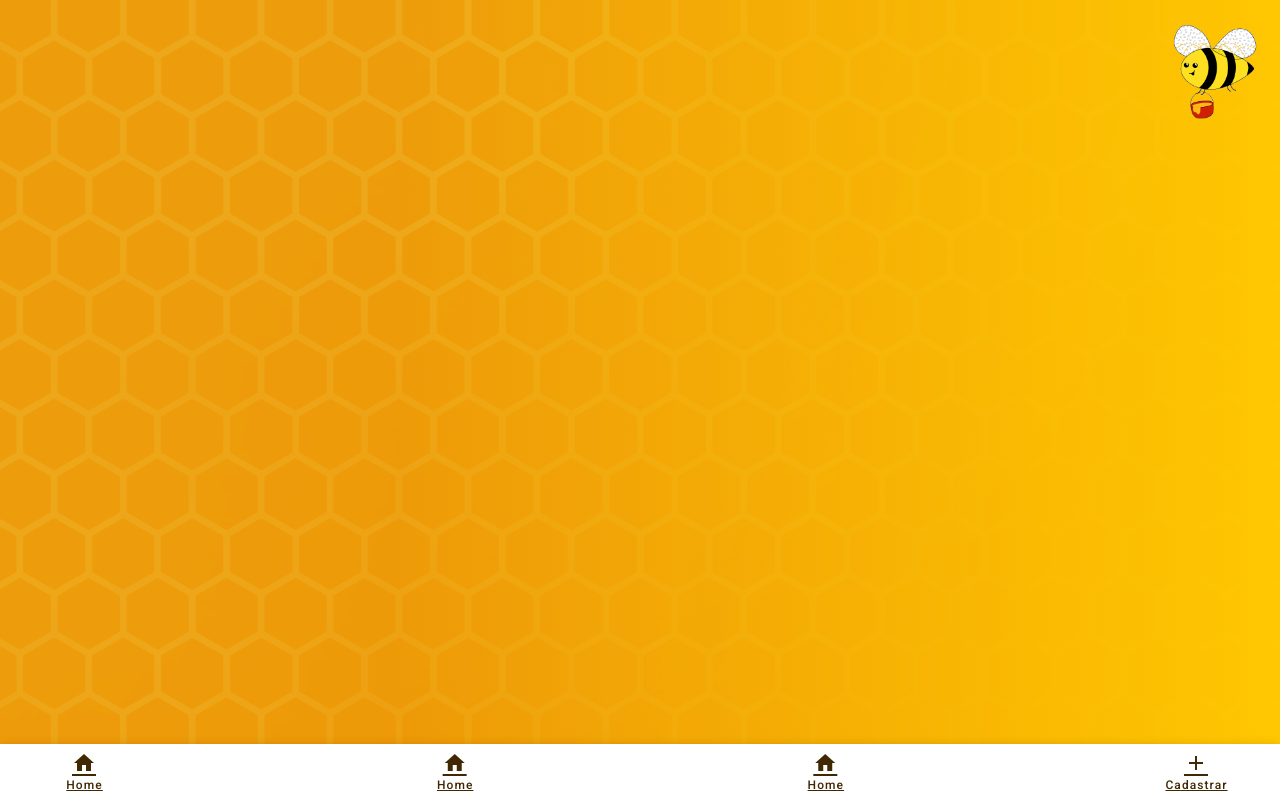
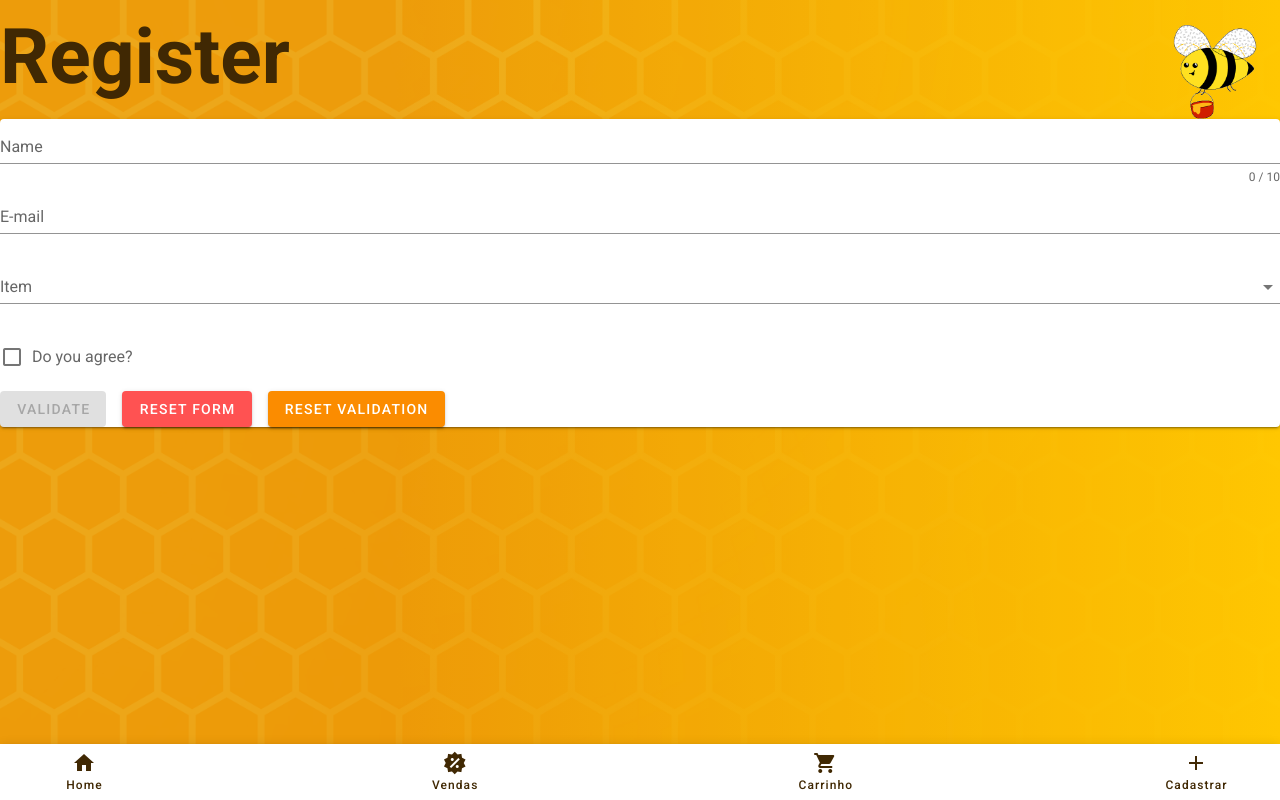
Before and after one commit to Nathalia-Massaia/colmeia-pay, a Vue app in the folder frontend/: page /register in a window 1280 px wide. Built offline with nearby package versions, Linux system fonts and the light colour scheme; what vuetify-confirm would draw is missing.

Commit message:
create-register-page

```diff
--- a/frontend/src/App.vue
+++ b/frontend/src/App.vue
@@ -17,17 +17,17 @@
 </template>
 
 <script lang="ts">
-import Vue from 'vue';
+import Vue from "vue";
 
 export default Vue.extend({
-  name: 'App',
+  name: "App",
 
   data: () => ({}),
 });
 </script>
 
 <style lang="scss">
-@import '@/sass/master';
+@import "@/sass/master";
 
 .fade-enter-active,
 .fade-leave-active {
@@ -39,7 +39,7 @@ export default Vue.extend({
 }
 
 .loaderWrapper {
-  z-index: 99;
+  z-index: map-get($layers, base);
   height: 100vh;
   background-color: rgba(0, 0, 0, 0.514);
   @include flexbox(row, center, center, 0);
@@ -58,6 +58,8 @@ export default Vue.extend({
   position: fixed;
   bottom: 0;
   width: 100%;
+  z-index: map-get($layers, menu);
+
 }
 
 #app {
@@ -74,7 +76,7 @@ export default Vue.extend({
   bottom: 0;
   left: 0;
   right: 0;
-  background-image: url('/img/bg.jpg');
+  background-image: url("/img/bg.jpg");
   background-position: center center;
   background-size: cover;
   background-repeat: no-repeat;
--- a/frontend/src/components/Header.vue
+++ b/frontend/src/components/Header.vue
@@ -8,14 +8,14 @@
     </v-btn>
     <v-btn icon>
       <router-link to="/">
-        <v-icon>mdi-home</v-icon>
-        <span>Home</span>
+        <v-icon>mdi-sale</v-icon>
+        <span>Vendas</span>
       </router-link>
     </v-btn>
     <v-btn icon>
       <router-link to="/">
-        <v-icon>mdi-home</v-icon>
-        <span>Home</span>
+        <v-icon>mdi-cart</v-icon>
+        <span>Carrinho</span>
       </router-link>
     </v-btn>
 
@@ -46,6 +46,7 @@ export default Vue.extend({
   justify-content: space-between !important;
 
   a {
+    text-decoration: none ;
     color: map-get($colors, secondary) !important;
     @include flexbox(column, center, center, 0.2rem);
   }
--- /dev/null
+++ b/frontend/src/components/Register.vue
@@ -0,0 +1,81 @@
+<template>
+  <div class='registerWrapper'>
+    <h1>Register</h1>
+<v-card>
+  <v-form
+    ref="form"
+    v-model="valid"
+    lazy-validation
+  >
+    <v-text-field
+      v-model="name"
+      :counter="10"
+      :rules="nameRules"
+      label="Name"
+      required
+    ></v-text-field>
+
+    <v-text-field
+      v-model="email"
+      :rules="emailRules"
+      label="E-mail"
+      required
+    ></v-text-field>
+
+    <v-select
+      v-model="select"
+      :items="items"
+      :rules="[v => !!v || 'Item is required']"
+      label="Item"
+      required
+    ></v-select>
+
+    <v-checkbox
+      v-model="checkbox"
+      :rules="[v => !!v || 'You must agree to continue!']"
+      label="Do you agree?"
+      required
+    ></v-checkbox>
+
+    <v-btn
+      :disabled="!valid"
+      color="success"
+      class="mr-4"
+      @click="validate"
+    >
+      Validate
+    </v-btn>
+
+    <v-btn
+      color="error"
+      class="mr-4"
+      @click="reset"
+    >
+      Reset Form
+    </v-btn>
+
+    <v-btn
+      color="warning"
+      @click="resetValidation"
+    >
+      Reset Validation
+    </v-btn>
+  </v-form>
+</v-card>
+  </div>
+</template>
+
+<script lang='ts'>
+import Vue from 'vue';
+
+export default Vue.extend({
+  name: 'Register',
+  data(){
+    return {}
+  }
+});
+</script>
+
+<style lang="scss">
+@import '@/sass/master';
+</style>
--- a/frontend/src/router/index.ts
+++ b/frontend/src/router/index.ts
@@ -1,6 +1,7 @@
 import Vue from 'vue';
 import VueRouter, { RouteConfig } from 'vue-router';
 import Home from '@/views/Home.vue';
+import Register from '@/components/Register.vue';
 
 Vue.use(VueRouter);
 
@@ -12,6 +13,8 @@ const routes: Array<RouteConfig> = [
   {
     path: '/register',
     name: 'Register',
+    component: Register,
+
   },
 ];
 
```
